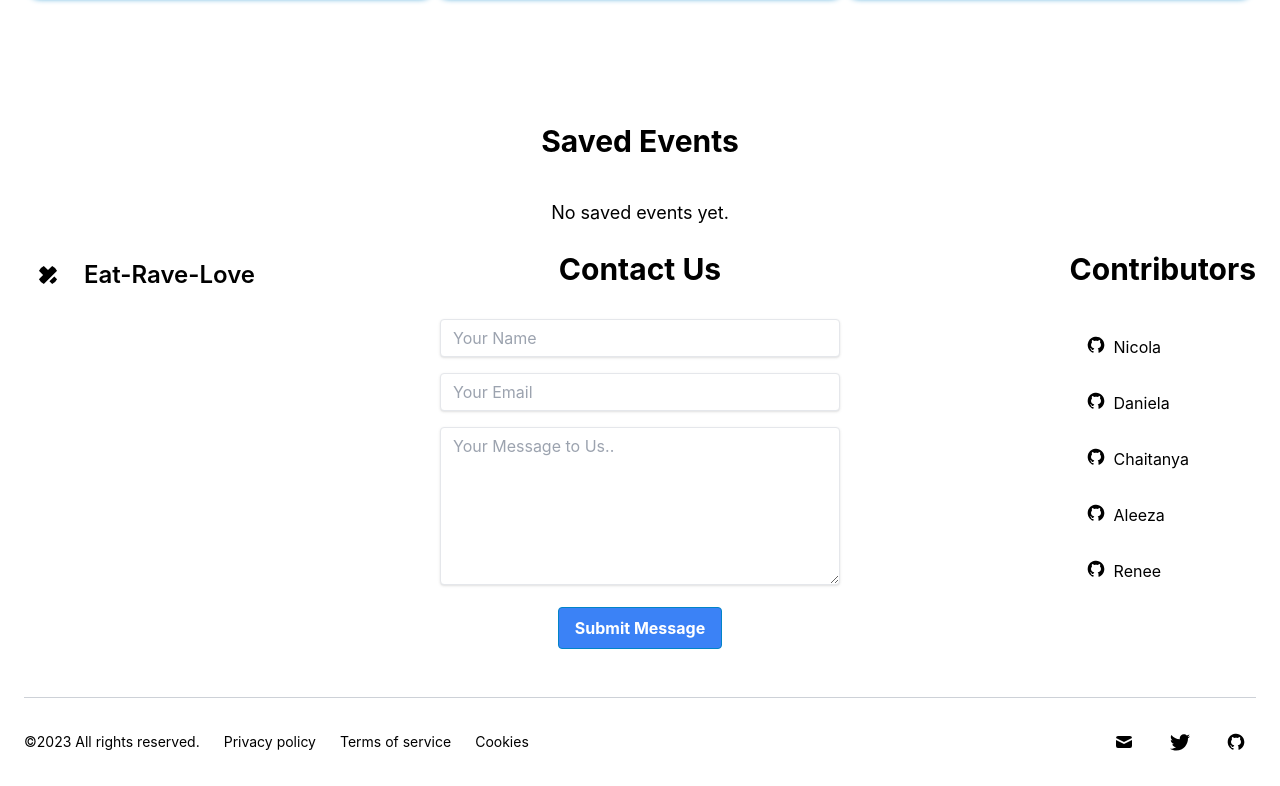
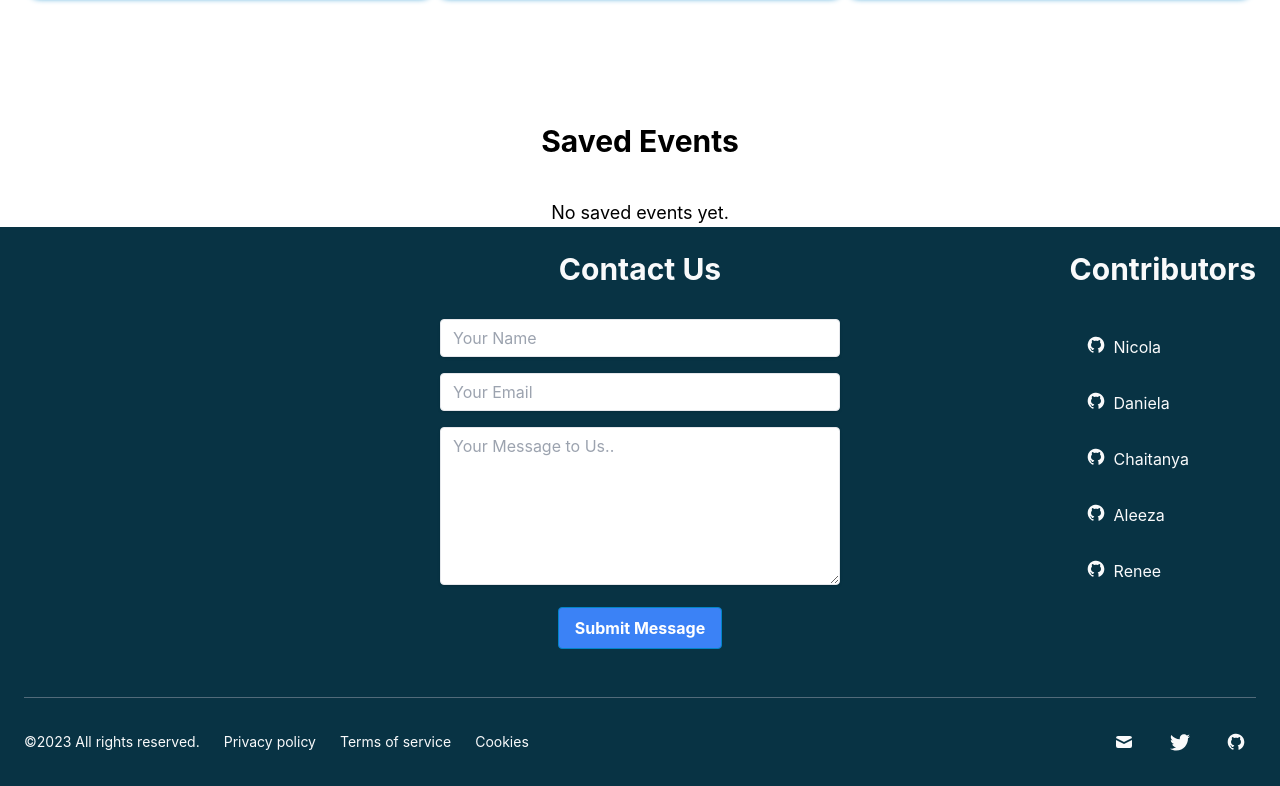
Before and after one commit to Bibbleboop/Eat-Rave-Love, a React (Create React App) app: page / in a window 1280 px wide. Shown: the part 1441-2227 px from the top of the page. Built offline with nearby package versions, Linux system fonts and the light colour scheme.

Commit message:
added logo inside src folder

```diff
--- a/src/Components/cards/Card.js
+++ b/src/Components/cards/Card.js
@@ -1,45 +1,3 @@
-// import React from "react";
-// import Faves from "../faves/faves";
-
-// function Card({ title, date, address, link, image, description, id }) {
-//   return (
-//     <div className="w-full mx-auto my-4 rounded-xl overflow-hidden shadow-lg flex">
-//       <div className="w-1/3">
-//         <a href={link} target="_blank" rel="noopener noreferrer">
-//           <img className="w-full h-48 object-cover" src={image} alt={title} />
-//         </a>
-//       </div>
-//       <div className="w-2/3 mx-8">
-//         <div className="flex">
-//           <div className="font-bold text-xl my-2 text-black-400">{title}</div>
-//           <div className="mr-4">
-//             <Faves id={id} />
-//           </div>
-//         </div>
-//         {date && (
-//           <p className="text-gray-700 text-base my-2 font-bold">
-//             Event: {date.when}
-//           </p>
-//         )}
-//         <a
-//           className="font-bold text-sm my-2"
-//           href={link}
-//           target="_blank"
-//           rel="noopener noreferrer"
-//         >
-//           Get Tickets
-//         </a>
-//         {address && (
-//           <p className="text-gray-700 text-base mb-2">{address.join(", ")}</p>
-//         )}
-//         <p className="text-gray-700 text-base mb-2">{description}</p>
-//       </div>
-//     </div>
-//   );
-// }
-
-// export default Card;
-
 import React from "react";
 import Faves from "../faves/faves";
 
@@ -52,9 +10,9 @@ function Card({ title, date, address, link, image, description, id }) {
         </a>
       </div>
       <div className="w-2/3 mx-8">
-        <div className="flex">
+        <div className="flex justify-around">
           <div className="font-bold text-xl my-2 text-black-400">{title}</div>
-          <div className="mr-4">
+          <div className="my-2">
             <Faves
               id={id}
               title={title}
@@ -89,48 +47,3 @@ function Card({ title, date, address, link, image, description, id }) {
 }
 
 export default Card;
-
-
-// import React from 'react';
-// import Faves from "../faves/faves";
-
-// function Card({ title, date, address, link, image, description }) {
-//   const id = link; // using link as the unique ID for the card, but you can use any other unique value
-
-//   return (
-//     <div className="w-full mx-auto my-4 rounded-xl overflow-hidden shadow-lg flex">
-//       <div className="w-1/3">
-//         <a href={link} target="_blank" rel="noopener noreferrer">
-//           <img className="w-full h-48 object-cover" src={image} alt={title} />
-//         </a>
-//       </div>
-//       <div className="w-2/3 mx-8">
-//         <div className="flex">
-//           <div className="font-bold text-xl my-2 text-black-400">{title}</div>
-//           <div className="mr-4">
-//             <Faves id={id} />
-//           </div>
-//           </div>
-//           {date && (
-//             <p className="text-gray-700 text-base my-2 font-bold">
-//               Event: {date.when}
-//             </p>
-//           )}
-//           <a
-//             className="font-bold text-sm my-2"
-//             href={link}
-//             target="_blank"
-//             rel="noopener noreferrer"
-//           >
-//             Get Tickets
-//           </a>
-//           {address && (
-//             <p className="text-gray-700 text-base mb-2">{address.join(", ")}</p>
-//           )}
-//           <p className="text-gray-700 text-base mb-2">{description}</p>
-//         </div>
-//       </div>
-//   );
-// }
-
-// export default Card;
--- a/src/Components/faves/faves.js
+++ b/src/Components/faves/faves.js
@@ -24,6 +24,8 @@ function Faves({
       handleRemoveFaveCard(id);
     }
   };
+
+
 
   const onAdd = (card) => {
     const faveCards = JSON.parse(localStorage.getItem("faves") || "[]");
--- a/src/Components/footer/ReactFooter.js
+++ b/src/Components/footer/ReactFooter.js
@@ -3,34 +3,27 @@ import ContactUs from "../contactus/ContactUs";
 
 const ReactFooter = () => {
   return (
-    <footer className="py-6 dark:bg-gray-800 dark:text-gray-50">
+    <footer className="bg-cyan-950 text-gray-50 py-6">
       <div className="container px-6 mx-auto space-y-6 divide-y divide-gray-400 md:space-y-12 divide-opacity-50">
         <div className="grid grid-cols-12 gap-4">
           <div className="col-span-4">
             <div className="pb-6 col-span-full md:pb-0 md:col-span-6">
-              <a
-                rel="noopener noreferrer"
-                href="/"
-                className="flex justify-center space-x-3 md:justify-start"
-              >
-                <div className="flex items-center justify-center w-12 h-12 rounded-full dark:bg-violet-400">
-                  <svg
-                    xmlns="http://www.w3.org/2000/svg"
-                    viewBox="0 0 32 32"
-                    fill="currentColor"
-                    className="flex-shrink-0 w-5 h-5 rounded-full dark:text-gray-900"
-                  >
-                    <path d="M18.266 26.068l7.839-7.854 4.469 4.479c1.859 1.859 1.859 4.875 0 6.734l-1.104 1.104c-1.859 1.865-4.875 1.865-6.734 0zM30.563 2.531l-1.109-1.104c-1.859-1.859-4.875-1.859-6.734 0l-6.719 6.734-6.734-6.734c-1.859-1.859-4.875-1.859-6.734 0l-1.104 1.104c-1.859 1.859-1.859 4.875 0 6.734l6.734 6.734-6.734 6.734c-1.859 1.859-1.859 4.875 0 6.734l1.104 1.104c1.859 1.859 4.875 1.859 6.734 0l21.307-21.307c1.859-1.859 1.859-4.875 0-6.734z"></path>
-                  </svg>
-                </div>
-                <span className="self-center text-2xl font-semibold">
-                  Eat-Rave-Love
-                </span>
-              </a>
+              <div
+                style={{
+                  backgroundImage: "url('..')",
+                  backgroundRepeat: "no-repeat",
+                  backgroundSize: "100%",
+                  opacity: ".9",
+                }}
+                className="logo"
+              ></div>
             </div>
           </div>
           <div className="col-span-4">
-            <div className="col-span-6 text-center md:text-left md:col-span-3" id="contact-us">
+            <div
+              className="col-span-6 text-center md:text-left md:col-span-3"
+              id="contact-us"
+            >
               <ContactUs />
             </div>
           </div>
--- a/src/index.css
+++ b/src/index.css
@@ -32,7 +32,7 @@ code {
     /* --color5: #2F4454 Dark Blue */
     /* --color6: #DA7B93 Light Pink */
     /* --color7: #376E6F Dark Cyan */
-
+/*
 .form {
   margin: 5px;
   border: solid 2px #1F2833;
@@ -40,7 +40,7 @@ code {
 .textarea {
     margin: 5px;
     border: solid 2px #1F2833;
-  }
+  }  */
 
   @layer base {
     li {
--- a/src/styles.css
+++ b/src/styles.css
@@ -10,9 +10,7 @@ body {
   -webkit-font-smoothing: antialiased;
   -moz-osx-font-smoothing: grayscale;
 }
-.background-contactus {
-  background-color: #1F2833;
-}
+
 code {
   font-family: source-code-pro, Menlo, Monaco, Consolas, 'Courier New',
     monospace;
```
Also changed, not shown: src/Components/logodesign/logo.png (added).
